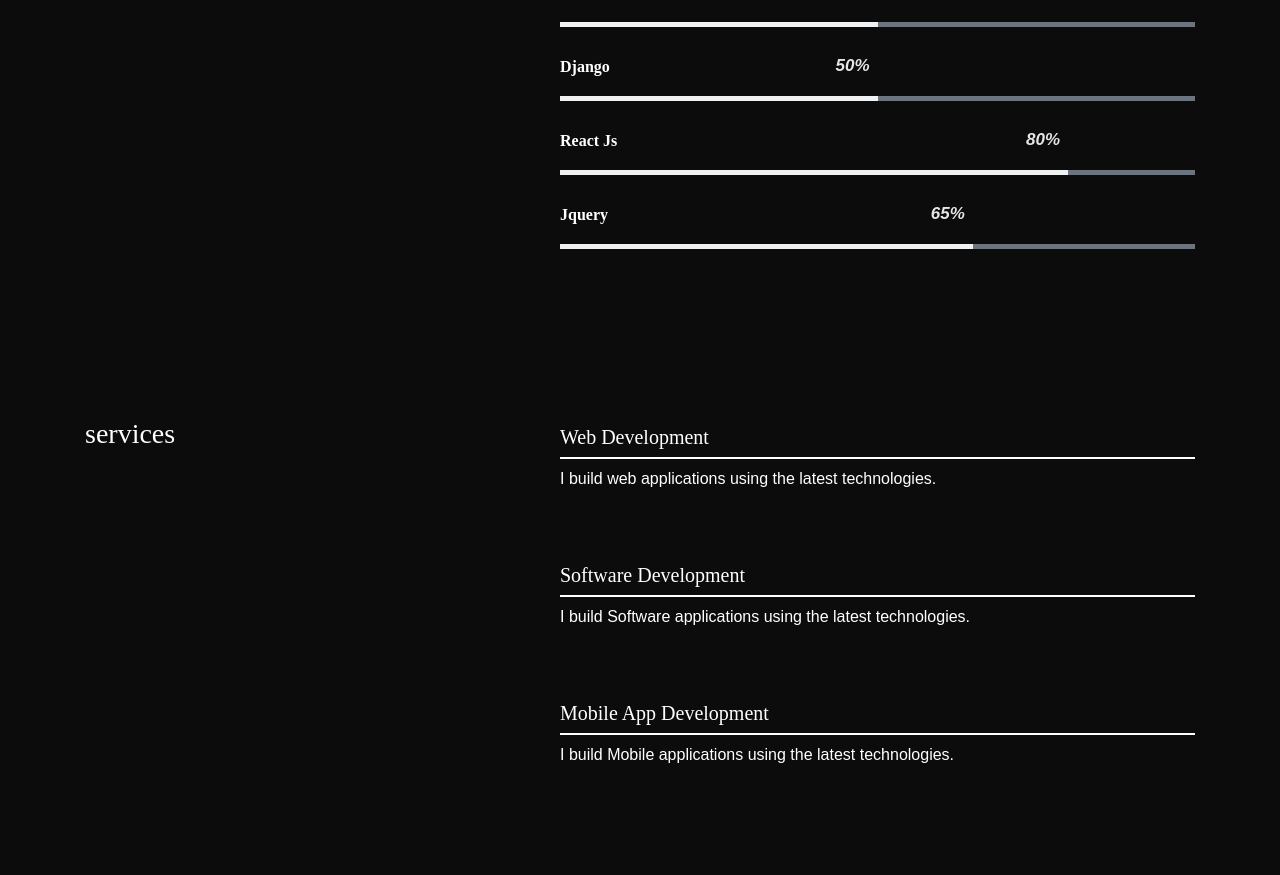
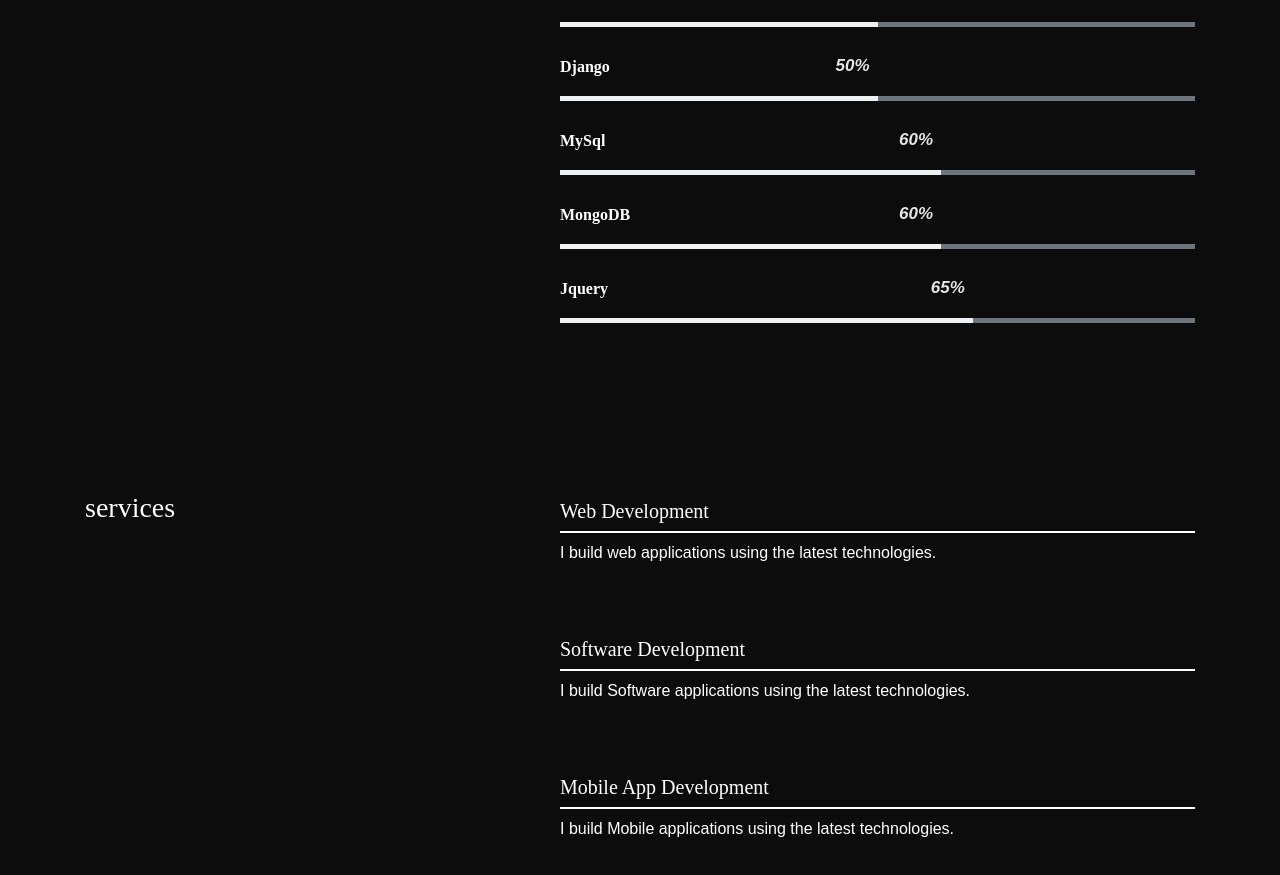
Before and after one commit to arfin-foysal/arfin-foysal-portfolio, a React (Create React App) app: page /about in a window 1280 px wide. Shown: the part 921-1796 px from the top of the page. Before the commit the page ends 1728 px from the top, so only its background shows below. Built offline with nearby package versions, Linux system fonts and the light colour scheme.

Commit message:
last up complite up

```diff
--- a/src/content_option.js
+++ b/src/content_option.js
@@ -74,9 +74,14 @@ const skills = [
     },
 
     {
-        name: "React Js",
-        value: 80,
+        name: "MySql",
+        value: 60,
     },
+    {
+        name: "MongoDB",
+        value: 60,
+    },
+
     {
         name: "Jquery",
         value: 65,
```
Also changed, not shown: 1 other file (tests, documents, lock files or other folders).
